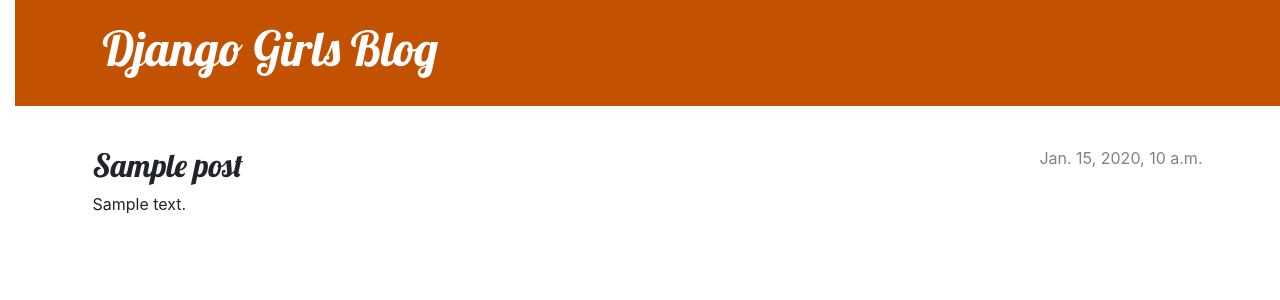
After one commit to ItaloTargino123/my-first-blog, a Django app: template blog/templates/blog/post_detail.html in a window 1280 px wide. The commit adds this page. Shown: the top 300 px of the page. Run offline with Django 3.2, Linux system fonts and the light colour scheme; the template is opened without the code that fills it: most values are stand-ins (such as "Sample title", 1, 10 or a date in 2020).

Commit message:
Added view and template for detailed blog post as well as CSS for the site.

```diff
--- /dev/null
+++ b/blog/static/css/blog.css
@@ -0,0 +1,78 @@
+h1 a, h2 a {
+    color: #C25100;
+    font-family: "Lobster";
+}
+body {
+    padding-left: 15px;
+}
+
+.page-header {
+    background-color: #C25100;
+    margin-top: 0;
+    margin-bottom: 40px;
+    padding: 20px 20px 20px 40px;
+}
+
+.page-header h1,
+.page-header h1 a,
+.page-header h1 a:visited,
+.page-header h1 a:active {
+    color: #ffffff;
+    font-size: 36pt;
+    text-decoration: none;
+}
+
+h1,
+h2,
+h3,
+h4 {
+    font-family: 'Lobster', cursive;
+}
+
+.date {
+    color: #828282;
+}
+
+.save {
+    float: right;
+}
+
+.post-form textarea,
+.post-form input {
+    width: 100%;
+}
+
+.top-menu,
+.top-menu:hover,
+.top-menu:visited {
+    color: #ffffff;
+    float: right;
+    font-size: 26pt;
+    margin-right: 20px;
+}
+
+.post {
+    margin-bottom: 70px;
+}
+
+.post h2 a,
+.post h2 a:visited {
+    color: #000000;
+}
+
+.post > .date,
+.post > .actions {
+    float: right;
+}
+
+.btn-default,
+.btn-default:visited {
+    color: #C25100;
+    background: none;
+    border-color: #C25100;
+}
+
+.btn-default:hover {
+    color: #FFFFFF;
+    background-color: #C25100;
+}
--- /dev/null
+++ b/blog/templates/blog/base.html
@@ -0,0 +1,29 @@
+{% load static %}
+<!DOCTYPE html>
+<html>
+
+<head>
+    <title>Django Girls blog</title>
+    <link rel="stylesheet" href="https://cdn.jsdelivr.net/npm/bootstrap@4.5.3/dist/css/bootstrap.min.css"
+        integrity="sha384-TX8t27EcRE3e/ihU7zmQxVncDAy5uIKz4rEkgIXeMed4M0jlfIDPvg6uqKI2xXr2" crossorigin="anonymous">
+    <link href='//fonts.googleapis.com/css?family=Lobster&subset=latin,latin-ext' rel='stylesheet' type='text/css'>
+    <link rel="stylesheet" href="{% static 'css/blog.css' %}">
+</head>
+
+<body>
+    <header class="page-header">
+        <div class="container">
+            <h1><a href="/">Django Girls Blog</a></h1>
+        </div>
+    </header>
+    <main class="container">
+        <div class="row">
+            <div class="col">
+                {% block content %}
+                {% endblock %}
+            </div>
+        </div>
+    </main>
+</body>
+
+</html>
--- /dev/null
+++ b/blog/templates/blog/post_detail.html
@@ -0,0 +1,13 @@
+{% extends 'blog/base.html' %}
+
+{% block content %}
+<article class="post">
+    {% if post.published_date %}
+    <time class="date">
+        {{ post.published_date }}
+    </time>
+    {% endif %}
+    <h2>{{ post.title }}</h2>
+    <p>{{ post.text|linebreaksbr }}</p>
+</article>
+{% endblock %}
--- a/blog/urls.py
+++ b/blog/urls.py
@@ -3,5 +3,6 @@
 
 urlpatterns = [
     path("", views.post_list, name="post_list"),
+    path("post/<int:pk>/", views.post_detail, name="post_detail"),
 
 ]
```
Also changed, not shown: blog/templates/blog/post_list.html (+31 -10 lines), blog/views.py (+6 -1 lines), db.sqlite3.
